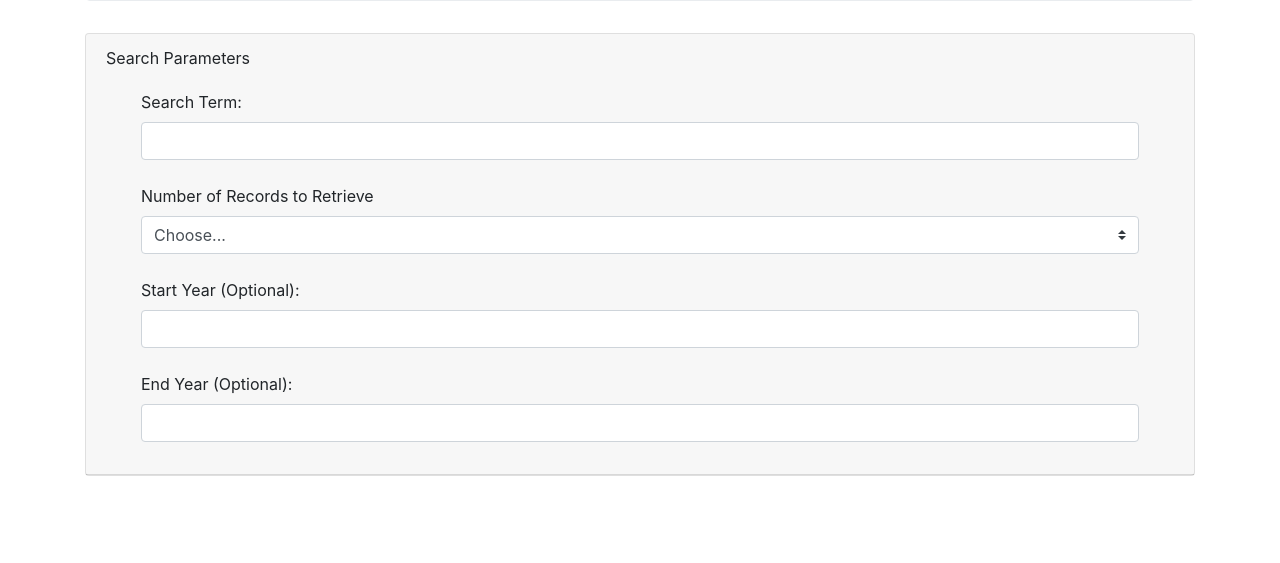
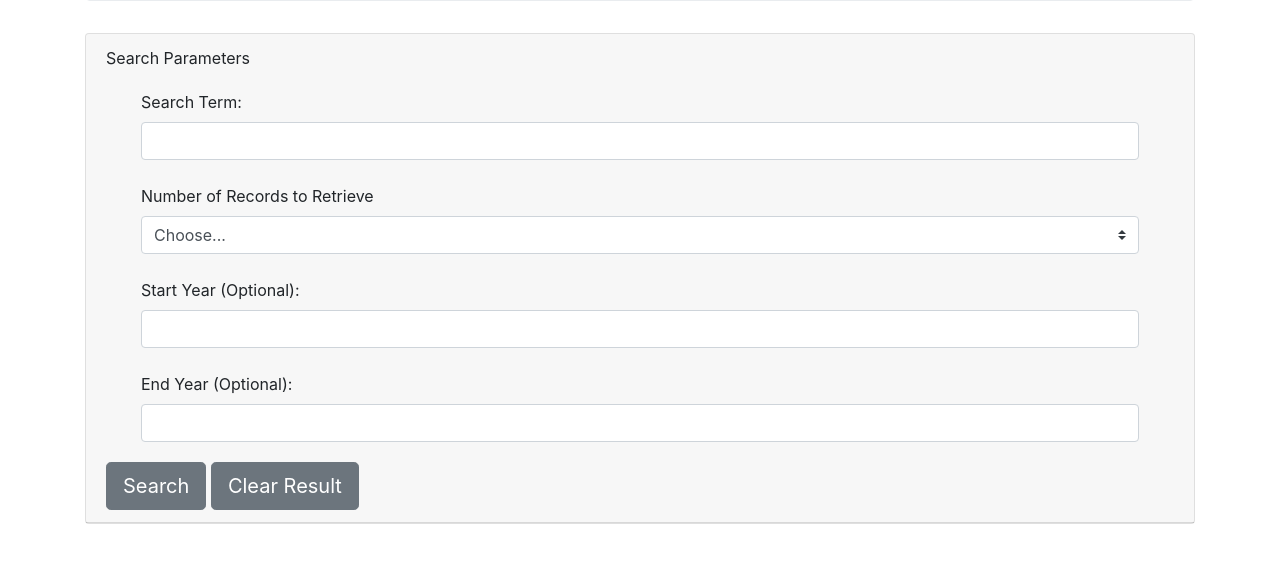
Before and after one commit to hasanainm/NYT-Search, a plain HTML site: page index.html in a window 1280 px wide. Shown: the part 183-746 px from the top of the page. Drawn offline with nearby package versions, Linux system fonts and the light colour scheme.

Commit message:
second push

```diff
--- a/index.html
+++ b/index.html
@@ -39,7 +39,9 @@
                     <label for= "End Year">End Year (Optional): </label>
                     <input type="text" class="form-control" id="end-year">
                   </div>
-            </div>
+                </div>
+                <button type="button" id="search" class="btn btn-secondary btn-lg">Search</button>
+                <button type="button" id="clear" class="btn btn-secondary btn-lg">Clear Result</button>
         </div>
       </div>
     </div>
```
